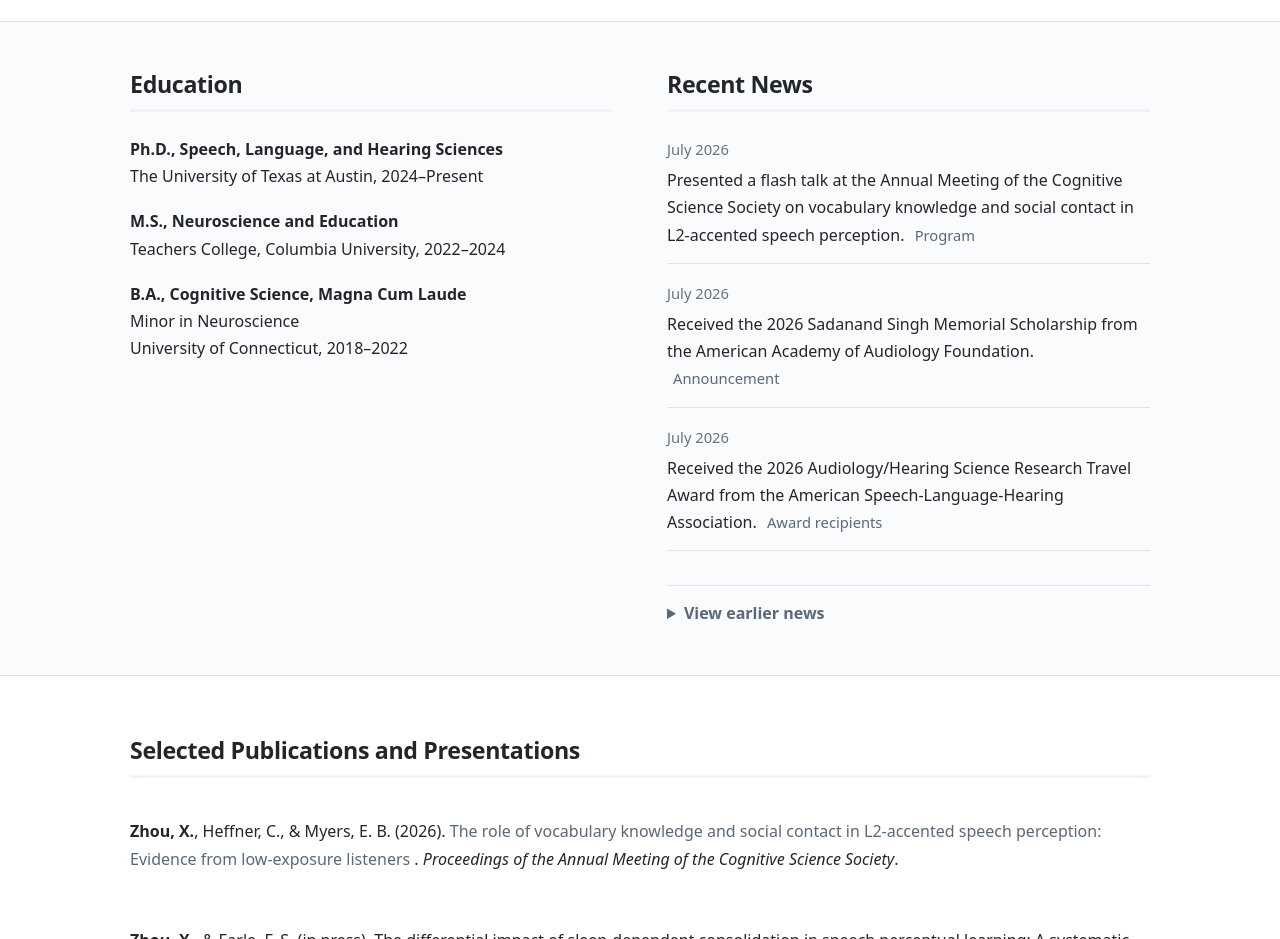
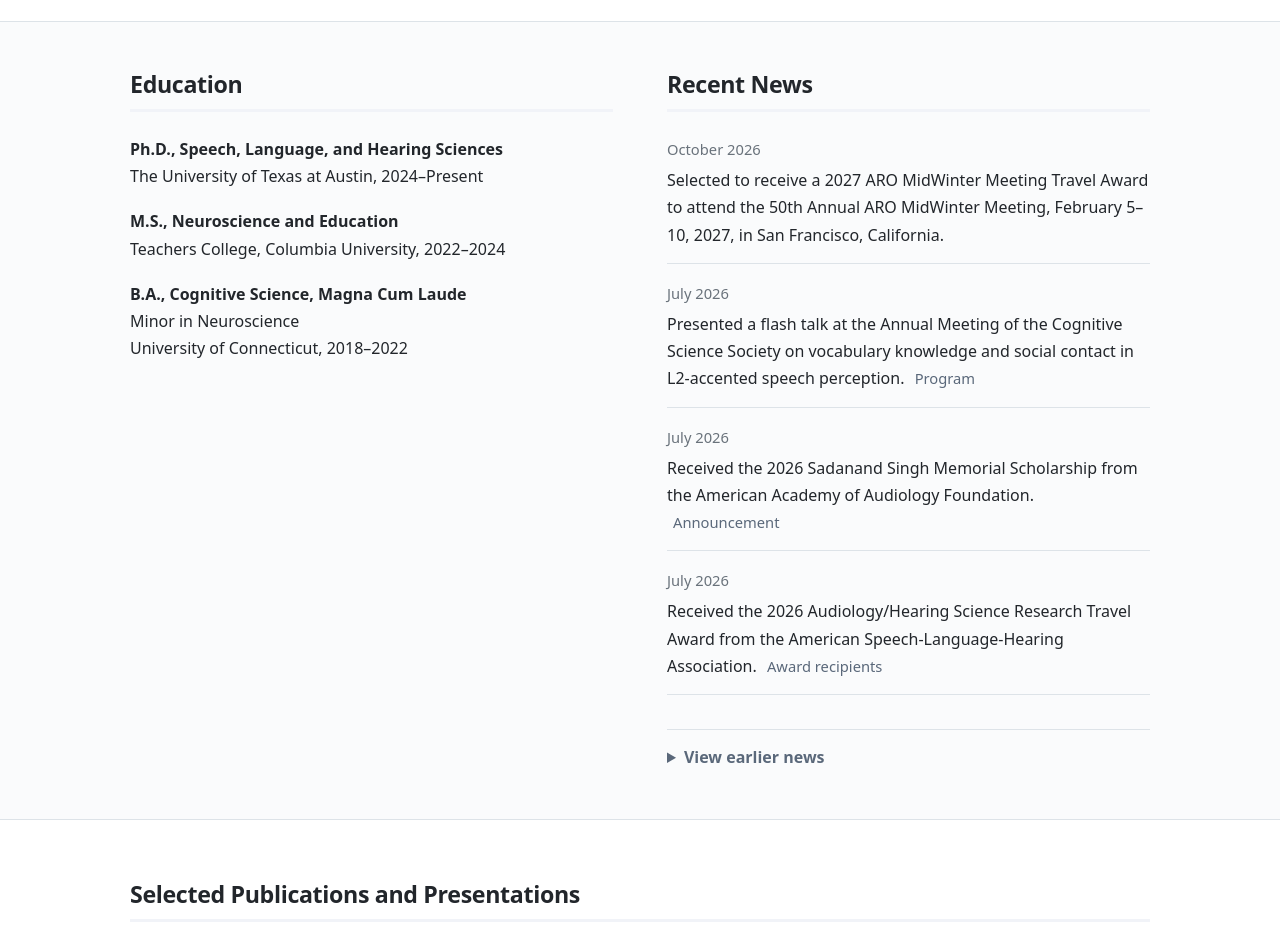
Before and after one commit to xinming-zhou/xinming-zhou.github.io, a plain HTML site: page index.html in a window 1280 px wide. Shown: the part 780-1719 px from the top of the page. Drawn offline with Linux system fonts and the light colour scheme.

Commit message:
Update index.html

```diff
--- a/index.html
+++ b/index.html
@@ -552,6 +552,15 @@
           <div class="homepage-news">
 
             <div class="homepage-news-item">
+  <time class="date" datetime="2026-10">October 2026</time>
+  <p>
+    Selected to receive a 2027 ARO MidWinter Meeting Travel Award
+    to attend the 50th Annual ARO MidWinter Meeting,
+    February 5–10, 2027, in San Francisco, California.
+  </p>
+</div>
+
+            <div class="homepage-news-item">
               <span class="date">July 2026</span>
               <p>
                 Presented a flash talk at the Annual Meeting of the Cognitive
```
